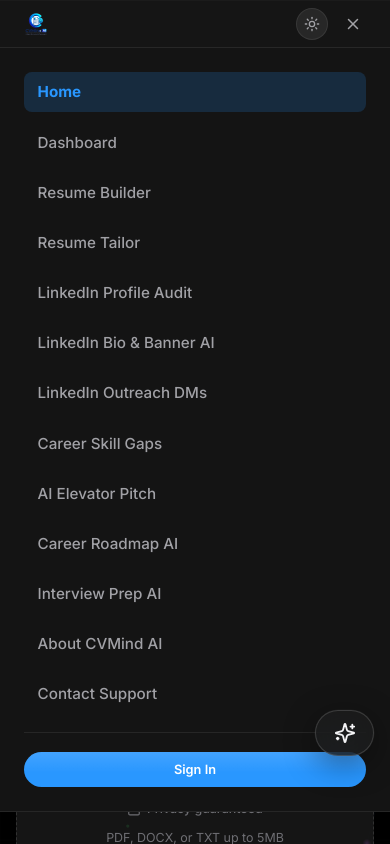
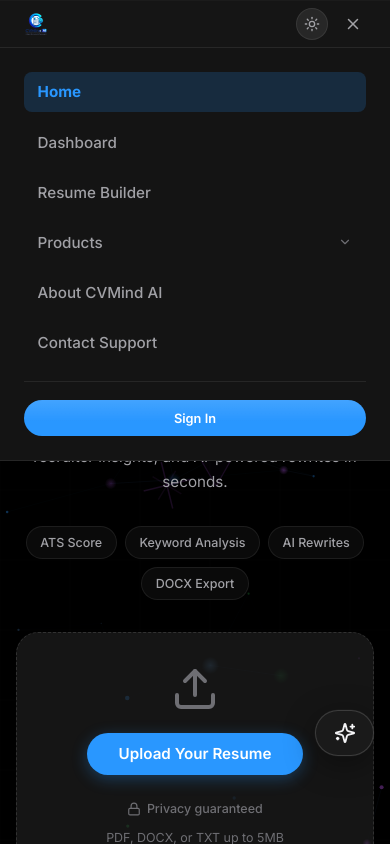
Before and after one commit to manavtiwari1/CVMind-AI, a React (Vite) app in the folder frontend/: page / in a window 390 px wide. Both pictures are taken after a click on the button 353 px from the left and 23 px from the top of the page. Shown: the top 844 px of the page. Built offline with nearby package versions, Linux system fonts and the light colour scheme.

Commit message:
fix: mobile view products accordion dropdown with nested sub-menus

```diff
--- a/frontend/src/components/Navbar.css
+++ b/frontend/src/components/Navbar.css
@@ -808,3 +808,123 @@
   width: 12px;
   background: transparent;
 }
+
+/* ── Mobile Accordion (Products Dropdown) ────────────────── */
+.mobile-accordion {
+  width: 100%;
+}
+
+.mobile-accordion-trigger {
+  width: 100%;
+  background: none;
+  border: none;
+  color: var(--text-secondary);
+  font-family: inherit;
+  font-size: 0.95rem;
+  font-weight: 500;
+  padding: 0.65rem 0.85rem;
+  text-align: left;
+  border-radius: 8px;
+  cursor: pointer;
+  transition: all var(--t-fast);
+  display: flex;
+  align-items: center;
+  justify-content: space-between;
+}
+
+.mobile-accordion-trigger:hover,
+.mobile-accordion-trigger.open {
+  color: var(--text-primary);
+  background: rgba(255, 255, 255, 0.06);
+}
+
+.mobile-accordion-arrow {
+  transition: transform 0.25s var(--ease-out);
+  color: var(--text-tertiary);
+  flex-shrink: 0;
+}
+
+.mobile-accordion-arrow.rotated {
+  transform: rotate(180deg);
+  color: var(--blue);
+}
+
+.mobile-accordion-content {
+  display: flex;
+  flex-direction: column;
+  gap: 2px;
+  padding-left: 0.5rem;
+  margin-top: 2px;
+  border-left: 2px solid rgba(41, 151, 255, 0.2);
+  margin-left: 1rem;
+  animation: mobileAccordionIn 0.22s var(--ease-out) both;
+}
+
+@keyframes mobileAccordionIn {
+  from { opacity: 0; transform: translateY(-6px); }
+  to   { opacity: 1; transform: translateY(0); }
+}
+
+/* Sub-level items */
+.mobile-sub-link {
+  font-size: 0.9rem !important;
+  padding: 0.55rem 0.85rem !important;
+}
+
+/* Sub-accordion (LinkedIn / Career) */
+.mobile-sub-accordion {
+  width: 100%;
+}
+
+.mobile-sub-accordion-trigger {
+  width: 100%;
+  background: none;
+  border: none;
+  color: var(--text-secondary);
+  font-family: inherit;
+  font-size: 0.88rem;
+  font-weight: 600;
+  padding: 0.5rem 0.85rem;
+  text-align: left;
+  border-radius: 6px;
+  cursor: pointer;
+  transition: all var(--t-fast);
+  display: flex;
+  align-items: center;
+  justify-content: space-between;
+  letter-spacing: 0.01em;
+}
+
+.mobile-sub-accordion-trigger:hover,
+.mobile-sub-accordion-trigger.open {
+  color: var(--blue);
+  background: var(--blue-dim);
+}
+
+.mobile-sub-accordion-content {
+  display: flex;
+  flex-direction: column;
+  gap: 2px;
+  padding-left: 0.5rem;
+  margin-top: 2px;
+  border-left: 2px solid rgba(41, 151, 255, 0.1);
+  margin-left: 1rem;
+  animation: mobileAccordionIn 0.2s var(--ease-out) both;
+}
+
+/* Sub-sub level items */
+.mobile-sub-sub-link {
+  font-size: 0.83rem !important;
+  padding: 0.5rem 0.85rem !important;
+  color: var(--text-tertiary) !important;
+}
+
+.mobile-sub-sub-link:hover {
+  color: var(--text-primary) !important;
+  background: rgba(255, 255, 255, 0.04) !important;
+}
+
+.mobile-sub-sub-link.active {
+  color: var(--blue) !important;
+  background: var(--blue-dim) !important;
+}
--- a/frontend/src/components/Navbar.tsx
+++ b/frontend/src/components/Navbar.tsx
@@ -32,6 +32,9 @@ export default function Navbar({
 }: NavbarProps) {
   const [mobileOpen, setMobileOpen] = useState(false);
   const [showDropdown, setShowDropdown] = useState(false);
+  const [mobileProductsOpen, setMobileProductsOpen] = useState(false);
+  const [mobileLinkedInOpen, setMobileLinkedInOpen] = useState(false);
+  const [mobileCareerOpen, setMobileCareerOpen] = useState(false);
   const [activeModal, setActiveModal] = useState<'profile' | 'works' | 'settings' | null>(null);
   const [user, setUser] = useState<any>(null);
 
@@ -458,20 +461,108 @@ export default function Navbar({
 
       {/* Premium Sliding Frosted Glass Mobile Menu Drawer */}
       <div className={`navbar-mobile-drawer ${mobileOpen ? 'open' : ''}`}>
+        {/* Static nav links */}
         {[
           { label: 'Home', page: 'home' },
           { label: 'Dashboard', page: 'dashboard' },
           { label: 'Resume Builder', page: 'resume-builder' },
-          { label: 'Resume Tailor', page: 'tailor' },
-          { label: 'LinkedIn Profile Audit', page: 'linkedin' },
-          { label: 'LinkedIn Bio & Banner AI', page: 'linkedin-bio' },
-          { label: 'LinkedIn Outreach DMs', page: 'linkedin-outreach' },
-          { label: 'Career Skill Gaps', page: 'career-courses' },
-          { label: 'AI Elevator Pitch', page: 'elevator-pitch' },
-          { label: 'Career Roadmap AI', page: 'career-roadmap' },
-          { label: 'Interview Prep AI', page: 'prep' },
+        ].map(({ label, page }) => (
+          <button
+            key={label}
+            className={`mobile-drawer-link${currentPage === page ? ' active' : ''}`}
+            onClick={() => go(page)}
+          >
+            {label}
+          </button>
+        ))}
+
+        {/* Products Accordion */}
+        <div className="mobile-accordion">
+          <button
+            className={`mobile-accordion-trigger${mobileProductsOpen ? ' open' : ''}`}
+            onClick={() => setMobileProductsOpen(v => !v)}
+          >
+            <span>Products</span>
+            <ChevronDown size={14} className={`mobile-accordion-arrow${mobileProductsOpen ? ' rotated' : ''}`} />
+          </button>
+
+          {mobileProductsOpen && (
+            <div className="mobile-accordion-content">
+              {/* Direct items */}
+              <button
+                className={`mobile-drawer-link mobile-sub-link${currentPage === 'home' ? ' active' : ''}`}
+                onClick={() => go('home')}
+              >
+                AI Resume Analyzer
+              </button>
+              <button
+                className={`mobile-drawer-link mobile-sub-link${currentPage === 'tailor' ? ' active' : ''}`}
+                onClick={() => go('tailor')}
+              >
+                AI Resume Tailorer
+              </button>
+              <button
+                className={`mobile-drawer-link mobile-sub-link${currentPage === 'prep' ? ' active' : ''}`}
+                onClick={() => go('prep')}
+              >
+                SmartPrep AI (Prep)
+              </button>
+
+              {/* LinkedIn Optimizer sub-accordion */}
+              <div className="mobile-sub-accordion">
+                <button
+                  className={`mobile-sub-accordion-trigger${mobileLinkedInOpen ? ' open' : ''}`}
+                  onClick={() => setMobileLinkedInOpen(v => !v)}
+                >
+                  <span>LinkedIn Optimizer</span>
+                  <ChevronDown size={12} className={`mobile-accordion-arrow${mobileLinkedInOpen ? ' rotated' : ''}`} />
+                </button>
+                {mobileLinkedInOpen && (
+                  <div className="mobile-sub-accordion-content">
+                    <button className={`mobile-drawer-link mobile-sub-sub-link${currentPage === 'linkedin' ? ' active' : ''}`} onClick={() => go('linkedin')}>
+                      Profile PDF Audit
+                    </button>
+                    <button className={`mobile-drawer-link mobile-sub-sub-link${currentPage === 'linkedin-bio' ? ' active' : ''}`} onClick={() => go('linkedin-bio')}>
+                      Bio &amp; Banner Generator
+                    </button>
+                    <button className={`mobile-drawer-link mobile-sub-sub-link${currentPage === 'linkedin-outreach' ? ' active' : ''}`} onClick={() => go('linkedin-outreach')}>
+                      Outreach &amp; DM Writer
+                    </button>
+                  </div>
+                )}
+              </div>
+
+              {/* Career Path AI sub-accordion */}
+              <div className="mobile-sub-accordion">
+                <button
+                  className={`mobile-sub-accordion-trigger${mobileCareerOpen ? ' open' : ''}`}
+                  onClick={() => setMobileCareerOpen(v => !v)}
+                >
+                  <span>Career Path AI</span>
+                  <ChevronDown size={12} className={`mobile-accordion-arrow${mobileCareerOpen ? ' rotated' : ''}`} />
+                </button>
+                {mobileCareerOpen && (
+                  <div className="mobile-sub-accordion-content">
+                    <button className={`mobile-drawer-link mobile-sub-sub-link${currentPage === 'career-courses' ? ' active' : ''}`} onClick={() => go('career-courses')}>
+                      Skill Gaps &amp; Courses
+                    </button>
+                    <button className={`mobile-drawer-link mobile-sub-sub-link${currentPage === 'elevator-pitch' ? ' active' : ''}`} onClick={() => go('elevator-pitch')}>
+                      Elevator Pitch Builder
+                    </button>
+                    <button className={`mobile-drawer-link mobile-sub-sub-link${currentPage === 'career-roadmap' ? ' active' : ''}`} onClick={() => go('career-roadmap')}>
+                      Interactive Career Roadmap
+                    </button>
+                  </div>
+                )}
+              </div>
+            </div>
+          )}
+        </div>
+
+        {/* Remaining links */}
+        {[
           { label: 'About CVMind AI', page: 'about' },
-          { label: 'Contact Support', page: 'contact' }
+          { label: 'Contact Support', page: 'contact' },
         ].map(({ label, page }) => (
           <button
             key={label}
```
